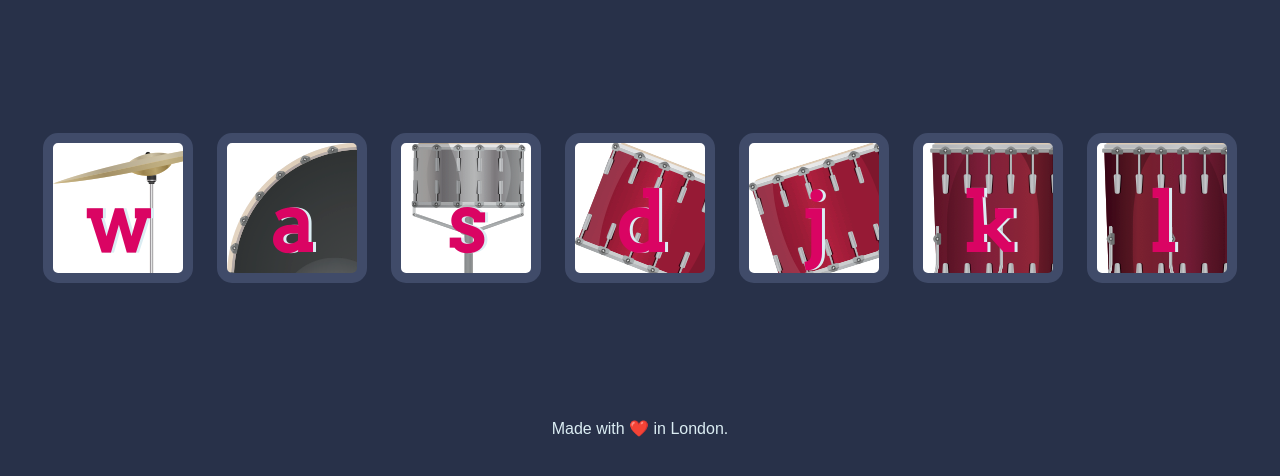
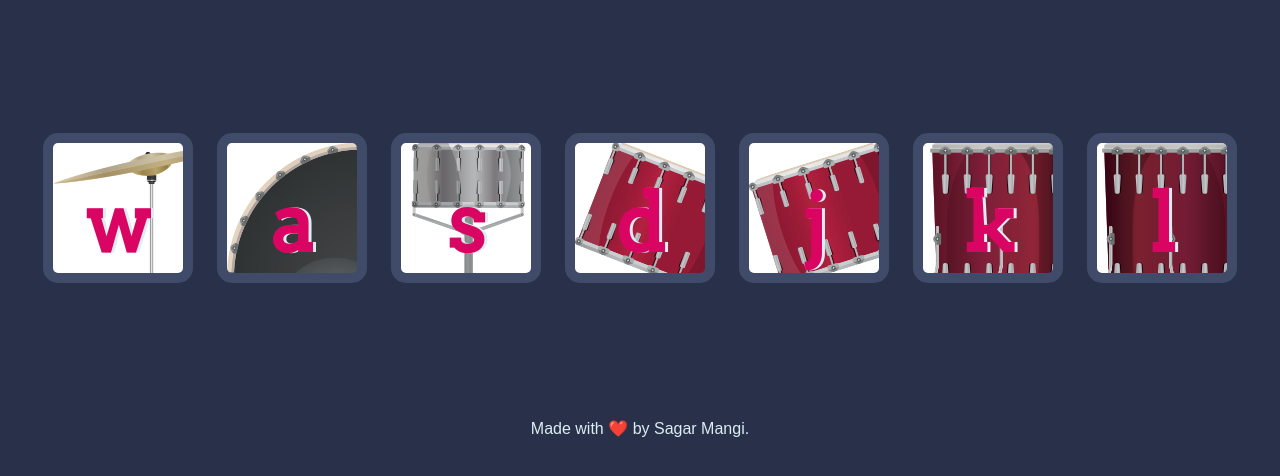
Before and after one commit to Sagarmangi/DrumKit, a plain HTML site: page index.html in a window 1280 px wide. Shown: the part 156-632 px from the top of the page. Drawn offline with Linux system fonts and the light colour scheme.

Commit message:
Update index.html

```diff
--- a/index.html
+++ b/index.html
@@ -23,7 +23,7 @@
 
 
   <footer>
-    Made with ❤️ in London.
+    Made with ❤️ by Sagar Mangi.
   </footer>
   <script src="index.js" charset="utf-8"></script>
 </body>
```
